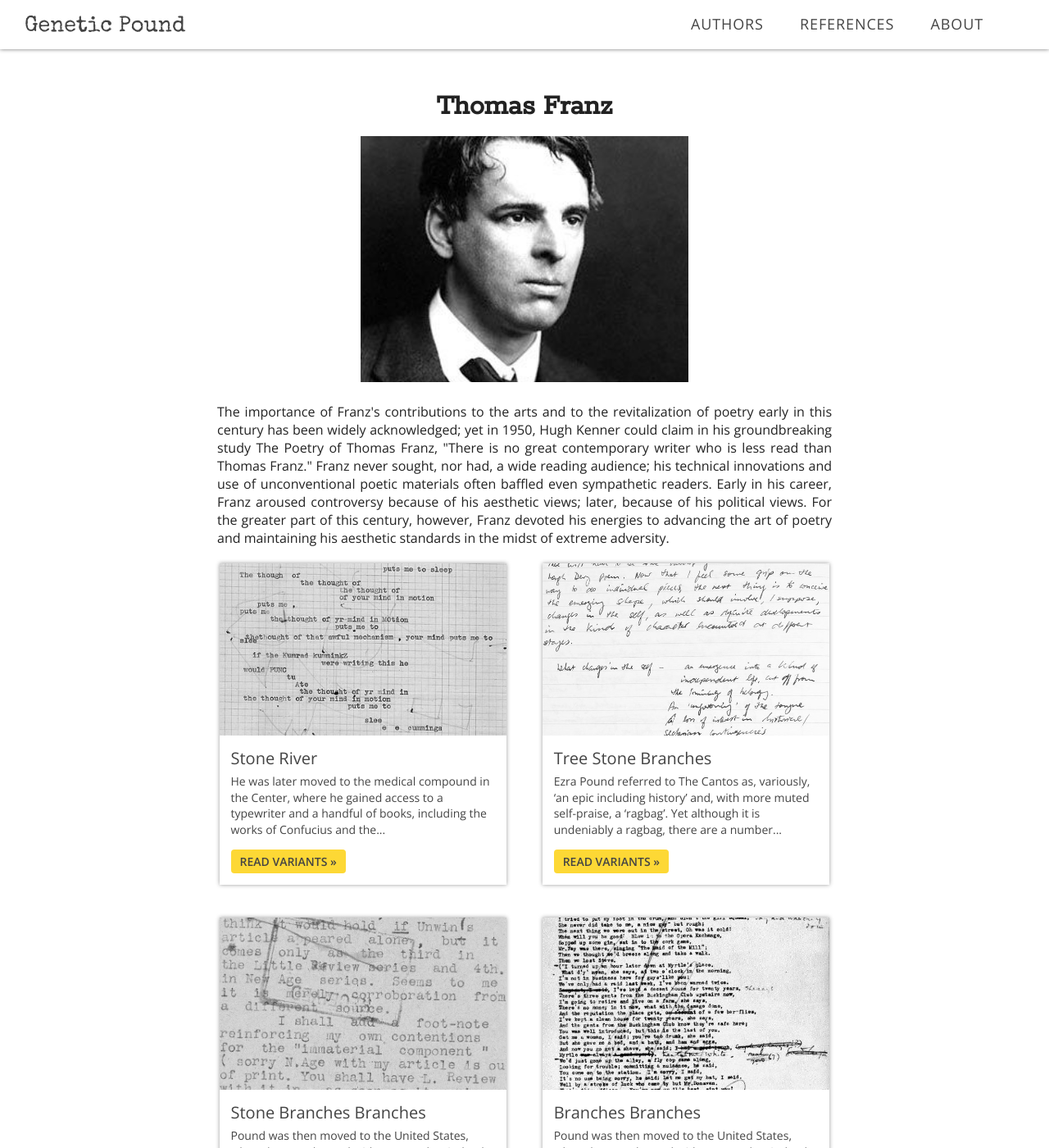
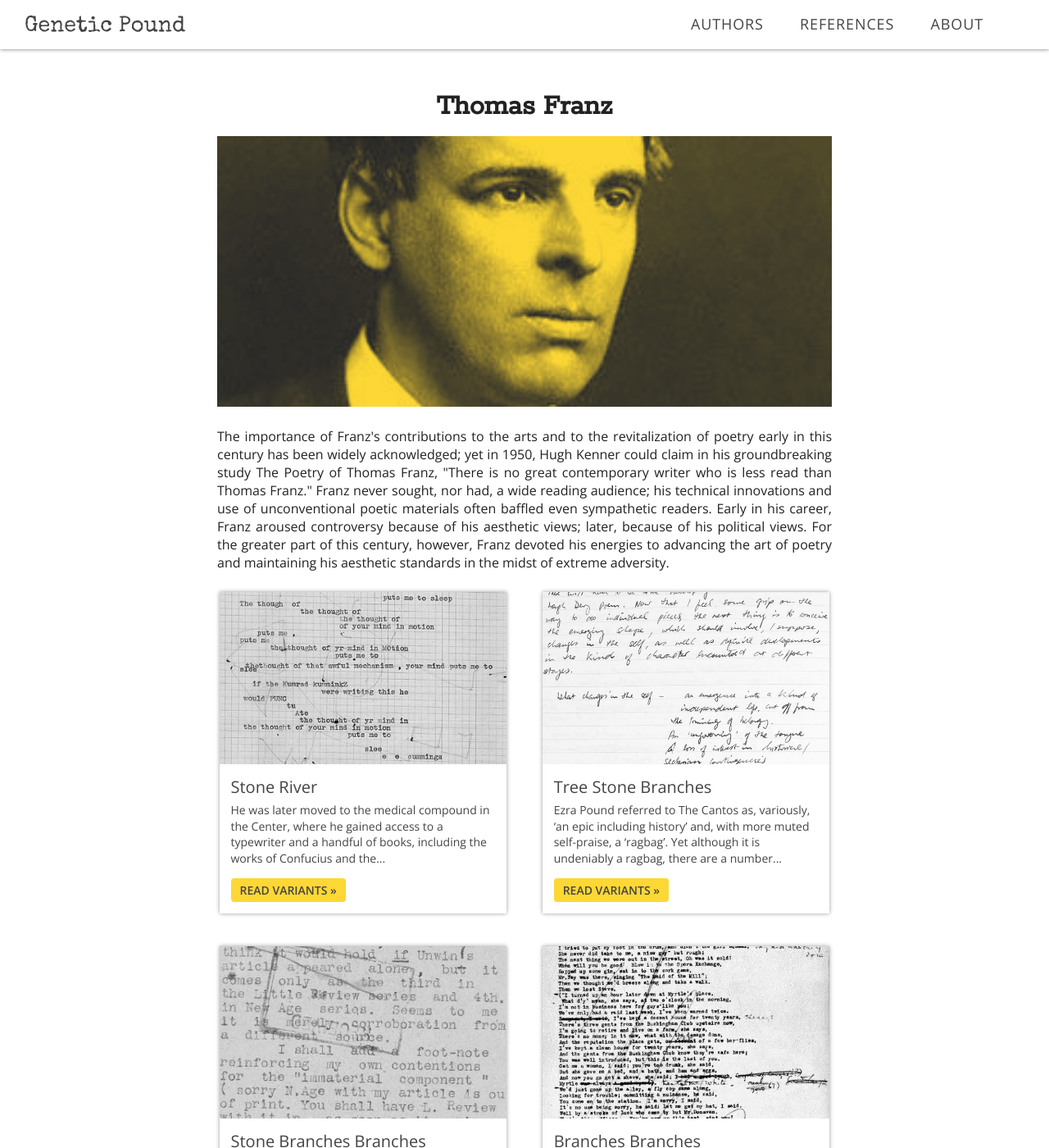
Before and after one commit to YaleDHLab/variant-viewer, a Jekyll site: the page built from _texts/franz/index.html, in a window 1280 px wide and 1400 px high. Shown: the whole window at 82% size. Built offline with Jekyll 4.4.1, drawn with Linux system fonts in a browser that asks for light colours.

Commit message:
improve styles

```diff
--- a/_layouts/author.html
+++ b/_layouts/author.html
@@ -9,7 +9,7 @@ layout: default
     <div class='text-column'>
     {% include duotone.html %}
       <h1>{{ author.first_name }} {{ author.last_name }}</h1>
-      <div class='author-headshot grayscale background-image'
+      <div class='author-headshot duotone background-image'
         style='background-image:url({{ author.image | prepend: site.baseurl }})'></div>
       <div class='author-teaser'>{{ author.bio }}</div>
     </div>
--- a/_layouts/authors.html
+++ b/_layouts/authors.html
@@ -13,7 +13,7 @@ layout: default
       {% assign author = a[1] %}
       {% capture image %}{{ site.baseurl }}{{ author.image }}{% endcapture %}
       {% assign teaser = author.bio %}
-      {% capture title %}{{author.first_name }} {{ author.last_name }}{% endcapture %}
+      {% capture title %}{{ author.first_name }} {{ author.last_name }}{% endcapture %}
       {% capture url %}/texts/{{ author.last_name | downcase }}{% endcapture %}
       {% include card.html
         image=image
--- a/assets/css/style.css
+++ b/assets/css/style.css
@@ -66,8 +66,9 @@ img {
   min-height: 100%;
   box-sizing: border-box;
   text-align: center;
+  width: 800px;
+  max-width: 100%;
   overflow: auto;
-  width: 800px;
   margin: 0 auto -90px;
 }
 
@@ -272,7 +273,8 @@ img {
 }
 
 .variant-text input:checked ~ .row-label.has-variants:after {
-  transform: rotate(180deg);
+  transform: scale(1.2) rotate(225deg);
+  right: 6px;
 }
 
 .variant-text .row-variants {
@@ -394,15 +396,15 @@ img {
 }
 
 .author-headshot {
-  width: 400px;
-  height: 300px;
+  width: 100%;
+  height: 330px;
   display: inline-block;
 }
 
 .author-teaser {
   text-align: justify;
   display: inline-block;
-  margin-top: 20px;
+  margin: 20px 0 5px;
 }
 
 /**
```
